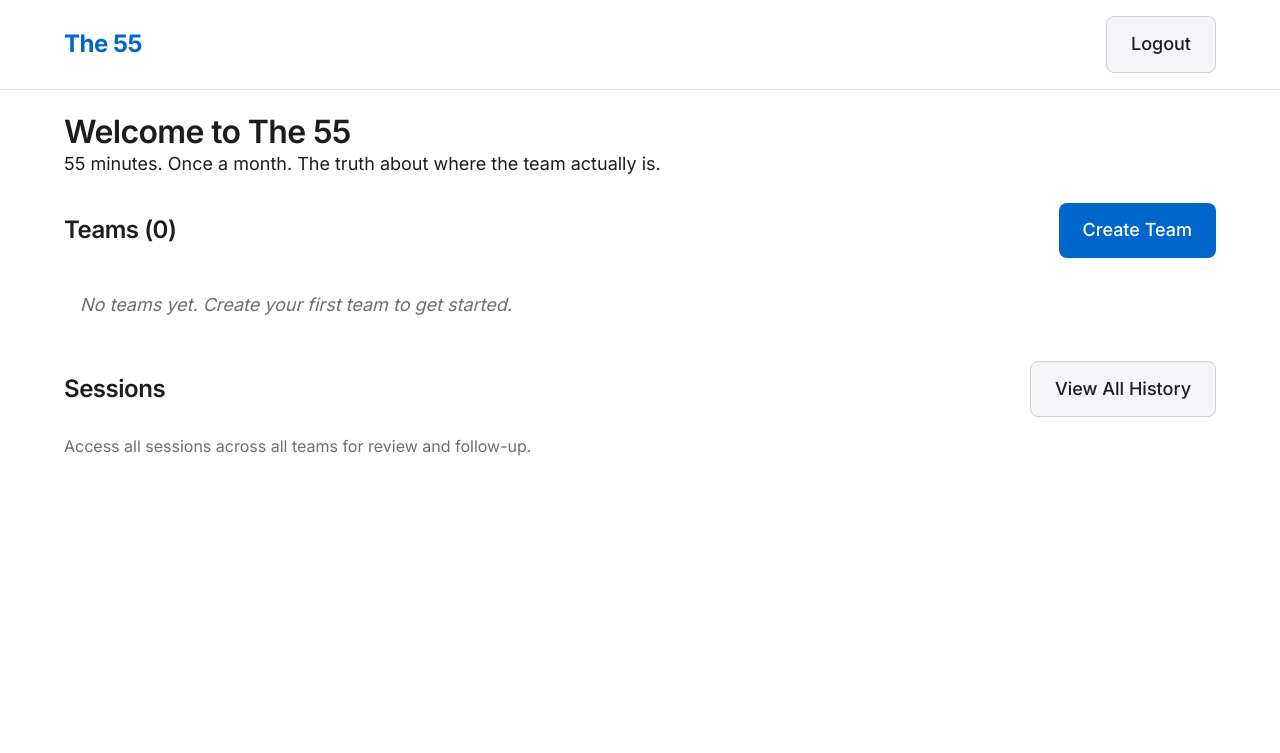
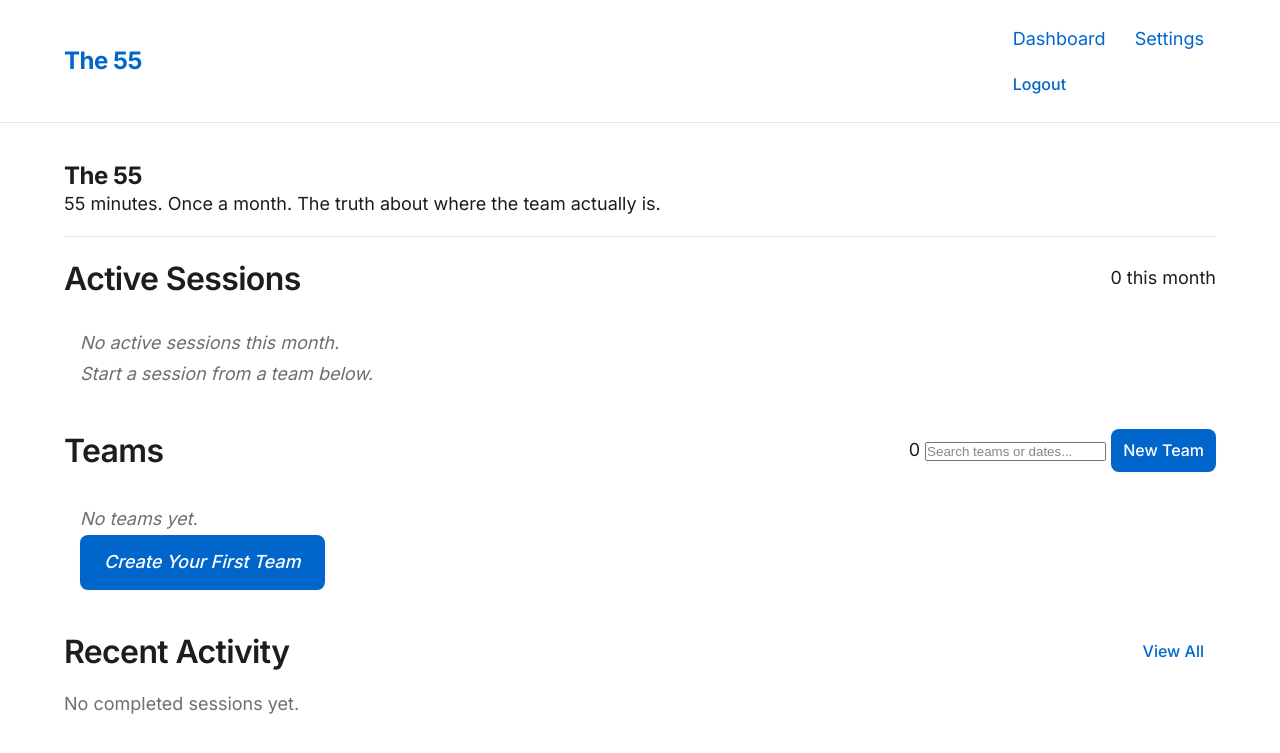
Before and after one commit to connecteddale/55meet.com, a FastAPI app: template app/templates/admin/dashboard.html in a window 1280 px wide. Shown: the top 753 px of the page. Run offline with FastAPI, Linux system fonts and the light colour scheme; the template is opened without the code that fills it, so the values that code supplies are empty.

Commit message:
feat(26-02): sessions-first dashboard layout
- Active sessions section at top with month badge
- Teams section with search, New Team button, one-click New Session
- Recent activity feed with checkmark icons
- Admin nav with Dashboard/Settings links
- data-searchable attributes on teams and sessions for search

```diff
--- a/app/templates/admin/dashboard.html
+++ b/app/templates/admin/dashboard.html
@@ -3,46 +3,118 @@
 {% block title %}Dashboard - The 55{% endblock %}
 
 {% block nav %}
-<nav>
-    <a href="/admin/logout" class="btn btn-secondary">Logout</a>
+<nav class="admin-nav">
+    <div class="nav-links">
+        <a href="/admin" class="nav-link nav-link-active">Dashboard</a>
+        <a href="/admin/settings" class="nav-link">Settings</a>
+    </div>
+    <a href="/admin/logout" class="btn btn-ghost btn-small">Logout</a>
 </nav>
 {% endblock %}
 
 {% block content %}
-<div class="dashboard">
-    <h2>Welcome to The 55</h2>
-    <p>55 minutes. Once a month. The truth about where the team actually is.</p>
+<div class="dashboard command-center">
+    <header class="dashboard-header">
+        <h1>The 55</h1>
+        <p class="dashboard-tagline">55 minutes. Once a month. The truth about where the team actually is.</p>
+    </header>
 
-    <div class="dashboard-section">
+    <!-- Active Sessions Section (Sessions-First) -->
+    <section class="dashboard-section dashboard-section-primary">
         <div class="section-header">
-            <h3>Teams ({{ teams | length }})</h3>
-            <a href="/admin/teams/create" class="btn btn-primary">Create Team</a>
+            <h2>Active Sessions</h2>
+            <span class="section-badge">{{ active_sessions | length }} this month</span>
+        </div>
+
+        {% if active_sessions %}
+        <div class="session-cards">
+            {% for session in active_sessions %}
+            <a href="/admin/sessions/{{ session.id }}" class="card card-link session-card session-card-active" data-searchable="{{ session.team.company_name }} {{ session.team.team_name }} {{ session.month }}">
+                <div class="session-team">{{ session.team.company_name }}</div>
+                <div class="session-team-name">{{ session.team.team_name }}</div>
+                <div class="session-meta">
+                    <span class="session-month">{{ session.month }}</span>
+                    <span class="session-state state-{{ session.state.value }}">{{ session.state.value }}</span>
+                </div>
+            </a>
+            {% endfor %}
+        </div>
+        {% else %}
+        <div class="empty-state">
+            <p>No active sessions this month.</p>
+            <p class="text-secondary">Start a session from a team below.</p>
+        </div>
+        {% endif %}
+    </section>
+
+    <!-- Teams with One-Click Session -->
+    <section class="dashboard-section" id="teams">
+        <div class="section-header">
+            <h2>Teams</h2>
+            <div class="section-header-actions">
+                <span class="section-badge" id="teams-count">{{ teams | length }}</span>
+                <input type="search" id="dashboard-search" placeholder="Search teams or dates..." class="search-input">
+                <a href="/admin/teams/create" class="btn btn-primary btn-small">New Team</a>
+            </div>
         </div>
 
         {% if teams %}
         <div class="team-grid">
             {% for team in teams %}
-            <a href="/admin/teams/{{ team.id }}" class="team-card">
+            <div class="card team-card" data-searchable="{{ team.company_name }} {{ team.team_name }}">
                 <div class="team-company">{{ team.company_name }}</div>
                 <div class="team-name">{{ team.team_name }}</div>
                 <div class="team-meta">
                     <span class="team-code">{{ team.code }}</span>
                     <span class="team-members">{{ team.members | length }} members</span>
                 </div>
+                <div class="team-actions">
+                    <a href="/admin/sessions/team/{{ team.id }}/create?month={{ current_month }}" class="btn btn-primary btn-small">New Session</a>
+                    <a href="/admin/teams/{{ team.id }}" class="btn btn-ghost btn-small">Edit</a>
+                </div>
+            </div>
+            {% endfor %}
+        </div>
+        <div id="search-empty-state" class="empty-state hidden">
+            <p>No teams match your search.</p>
+        </div>
+        {% else %}
+        <div class="empty-state">
+            <p>No teams yet.</p>
+            <a href="/admin/teams/create" class="btn btn-primary">Create Your First Team</a>
+        </div>
+        {% endif %}
+    </section>
+
+    <!-- Recent Activity -->
+    <section class="dashboard-section">
+        <div class="section-header">
+            <h2>Recent Activity</h2>
+            <a href="/admin/sessions/history" class="btn btn-ghost btn-small">View All</a>
+        </div>
+
+        {% if recent_sessions %}
+        <div class="activity-list">
+            {% for session in recent_sessions %}
+            <a href="/admin/sessions/{{ session.id }}" class="activity-item">
+                <span class="activity-icon">&#10003;</span>
+                <span class="activity-text">
+                    <strong>{{ session.team.team_name }}</strong>
+                    <span class="text-secondary">{{ session.month }}</span>
+                </span>
+                <span class="activity-date text-secondary">
+                    {% if session.revealed_at %}
+                    {{ session.revealed_at.strftime('%b %d') }}
+                    {% endif %}
+                </span>
             </a>
             {% endfor %}
         </div>
         {% else %}
-        <p class="empty-state">No teams yet. Create your first team to get started.</p>
+        <p class="text-secondary">No completed sessions yet.</p>
         {% endif %}
-    </div>
+    </section>
+</div>
 
-    <div class="dashboard-section">
-        <div class="section-header">
-            <h3>Sessions</h3>
-            <a href="/admin/sessions/history" class="btn btn-secondary">View All History</a>
-        </div>
-        <p class="section-description">Access all sessions across all teams for review and follow-up.</p>
-    </div>
-</div>
+<script src="/static/js/dashboard.js"></script>
 {% endblock %}
```
